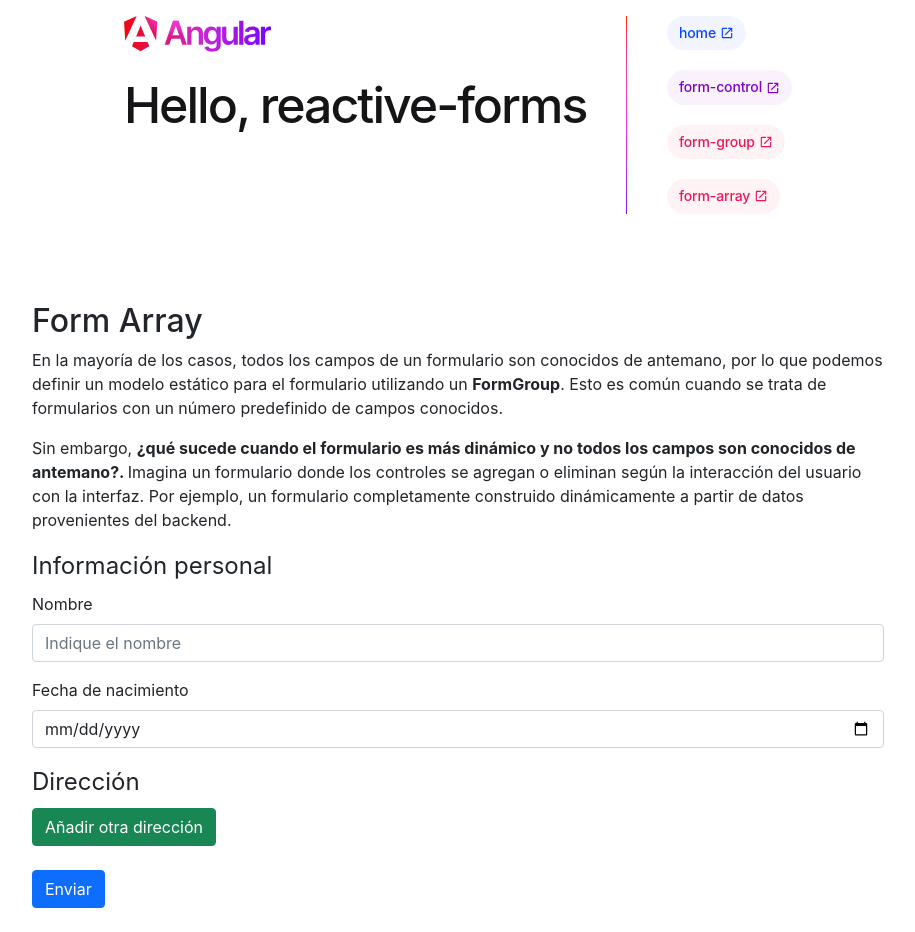
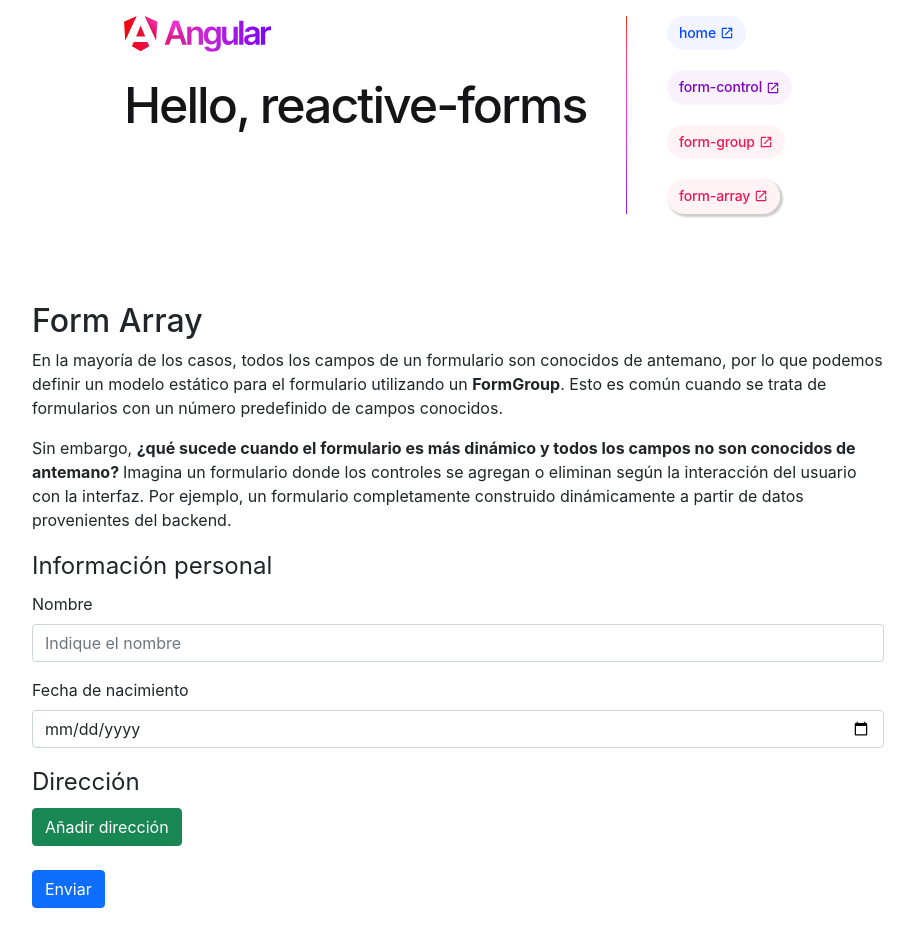
Before and after one commit to DFrontAngular/reactive-forms, an Angular app: page /form-array in a window 1280 px wide. Shown: the whole page, without its empty margins (182-1097 px from the left). Built offline with nearby package versions, Linux system fonts and the light colour scheme.

Commit message:
Styles improvements

```diff
--- a/src/app/app.component.css
+++ b/src/app/app.component.css
@@ -149,3 +149,7 @@ main {
     margin-block: 1.5rem;
   }
 }
+
+.active {
+  box-shadow: 2px 2px 2px 1px rgba(0, 0, 0, 0.2);
+}
--- a/src/app/app.component.html
+++ b/src/app/app.component.html
@@ -52,7 +52,7 @@
     <div class="right-side">
       <div class="pill-group">
         @for (path of routes; track path) {
-        <a class="pill" [routerLink]="path">
+        <a class="pill" [routerLink]="path" routerLinkActive="active">
           <span>{{ path }}</span>
           <svg
             xmlns="http://www.w3.org/2000/svg"
--- a/src/app/app.component.ts
+++ b/src/app/app.component.ts
@@ -1,11 +1,11 @@
 import { Component } from '@angular/core';
-import { RouterLink, RouterOutlet } from '@angular/router';
+import { RouterLink, RouterLinkActive, RouterOutlet } from '@angular/router';
 import { routes } from './app.routes';
 
 @Component({
   selector: 'app-root',
   standalone: true,
-  imports: [RouterOutlet, RouterLink],
+  imports: [RouterOutlet, RouterLink, RouterLinkActive],
   templateUrl: './app.component.html',
   styleUrl: './app.component.css',
 })
--- a/src/app/form-array/form-array.component.html
+++ b/src/app/form-array/form-array.component.html
@@ -9,8 +9,8 @@
   <p>
     Sin embargo,
     <strong>
-      ¿qué sucede cuando el formulario es más dinámico y no todos los campos son
-      conocidos de antemano?.
+      ¿qué sucede cuando el formulario es más dinámico y todos los campos no son
+      conocidos de antemano?
     </strong>
     Imagina un formulario donde los controles se agregan o eliminan según la
     interacción del usuario con la interfaz. Por ejemplo, un formulario
@@ -44,7 +44,6 @@
           type="date"
           name="birthDate"
           id="birthDate"
-          placeholder="Indique su edad"
           class="form-control"
           formControlName="birthDate"
           [max]="limitDate"
@@ -110,7 +109,7 @@
       }
 
       <button class="btn btn-success" type="button" (click)="addAddress()">
-        Añadir otra dirección
+        Añadir dirección
       </button>
     </fieldset>
 
--- a/src/app/form-array/form-array.component.ts
+++ b/src/app/form-array/form-array.component.ts
@@ -26,7 +26,7 @@ import {
 export class FormArrayComponent implements OnInit {
   #fb = inject(FormBuilder);
 
-  limitDate = '2024-04-07';
+  limitDate = new Date().toISOString().split('T')[0];
 
   studentForm = this.#fb.group<StudentForm>({
     name: this.#fb.control(''),
--- a/src/app/form-control/form-control.component.html
+++ b/src/app/form-control/form-control.component.html
@@ -26,15 +26,15 @@
   <app-form-error [control]="name" />
 </form>
 
-@for (animal of filteredAnimals; track animal) {
 <ul>
+  @for (animal of filteredAnimals; track animal) {
   <li>
     {{ animal }}
   </li>
+  } @empty {
+  <li>Sin resultados</li>
+  }
 </ul>
-} @empty {
-<div>Sin resultados</div>
-}
 
 <hr />
 
--- a/src/app/form-group/form-group.component.html
+++ b/src/app/form-group/form-group.component.html
@@ -179,9 +179,9 @@
 <section>
   <h3>Async validators</h3>
   <p>
-    Existen un tipo distinto de validadores. Que son los AsyncValidators. Son
-    especialmente útil cuando necesitamos realizar alguna validación con un
-    servicio asíncrono de nuestro backend.
+    Existen un tipo distinto de validadores. Que son los
+    <strong>AsyncValidators</strong>. Son especialmente útil cuando necesitamos
+    realizar alguna validación con un servicio asíncrono de nuestro backend.
   </p>
 </section>
 
--- a/src/app/shared/form-error/form-error.component.css
+++ b/src/app/shared/form-error/form-error.component.css
@@ -1,7 +1,6 @@
 :host {
   color: #a94442;
   display: block;
-  /* position: absolute; */
 }
 
 small {
--- a/src/styles.css
+++ b/src/styles.css
@@ -28,17 +28,6 @@ select:hover {
   cursor: pointer;
 }
 
-/* input.ng-valid.ng-touched {
-  border-left: 5px solid #42a948;
-} */
-
 input.ng-invalid.ng-touched {
   border-left: 5px solid #a94442;
 }
-
-/* select.ng-valid.ng-touched {
-  border-left: 5px solid #42a948;
-} */
-select.ng-invalid.ng-touched {
-  border-left: 5px solid #a94442;
-}
```
